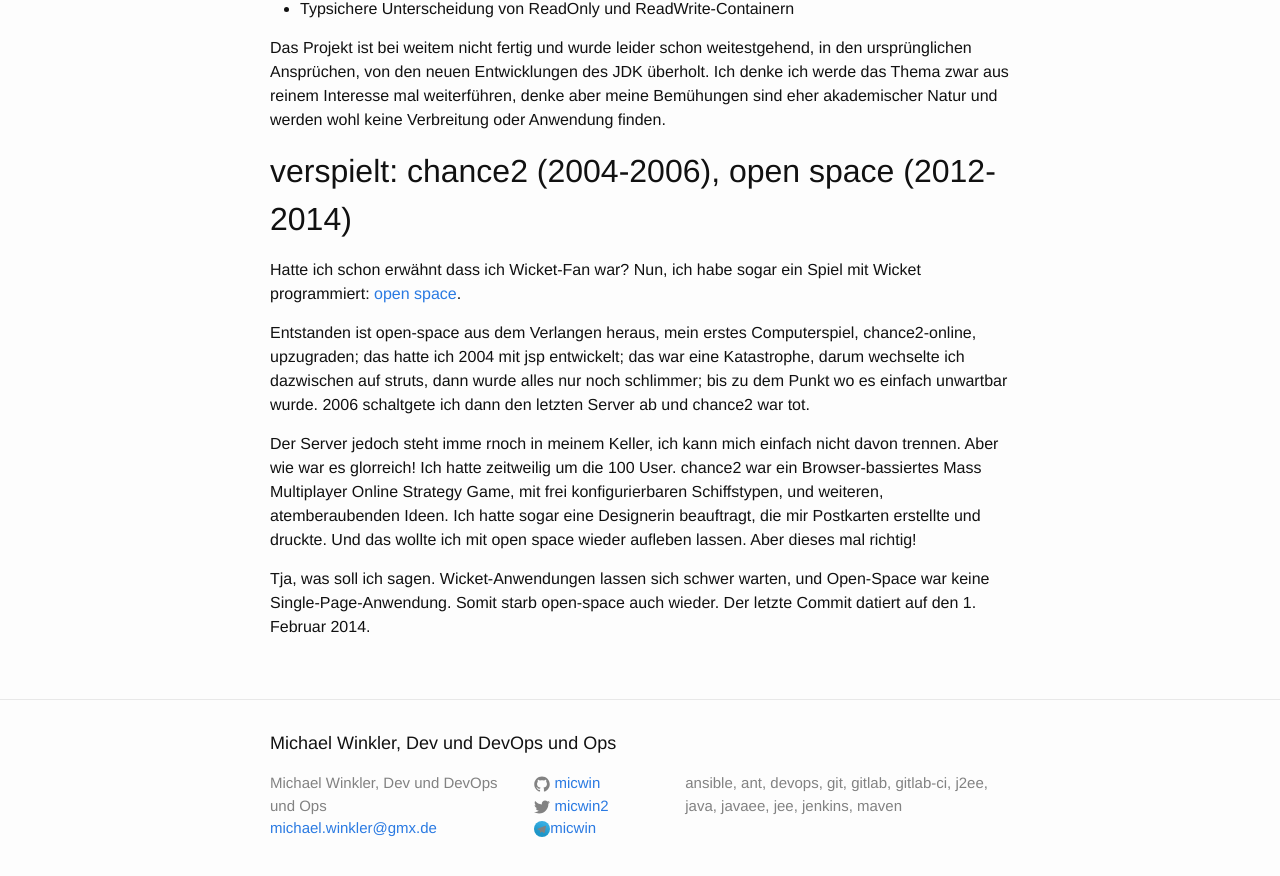
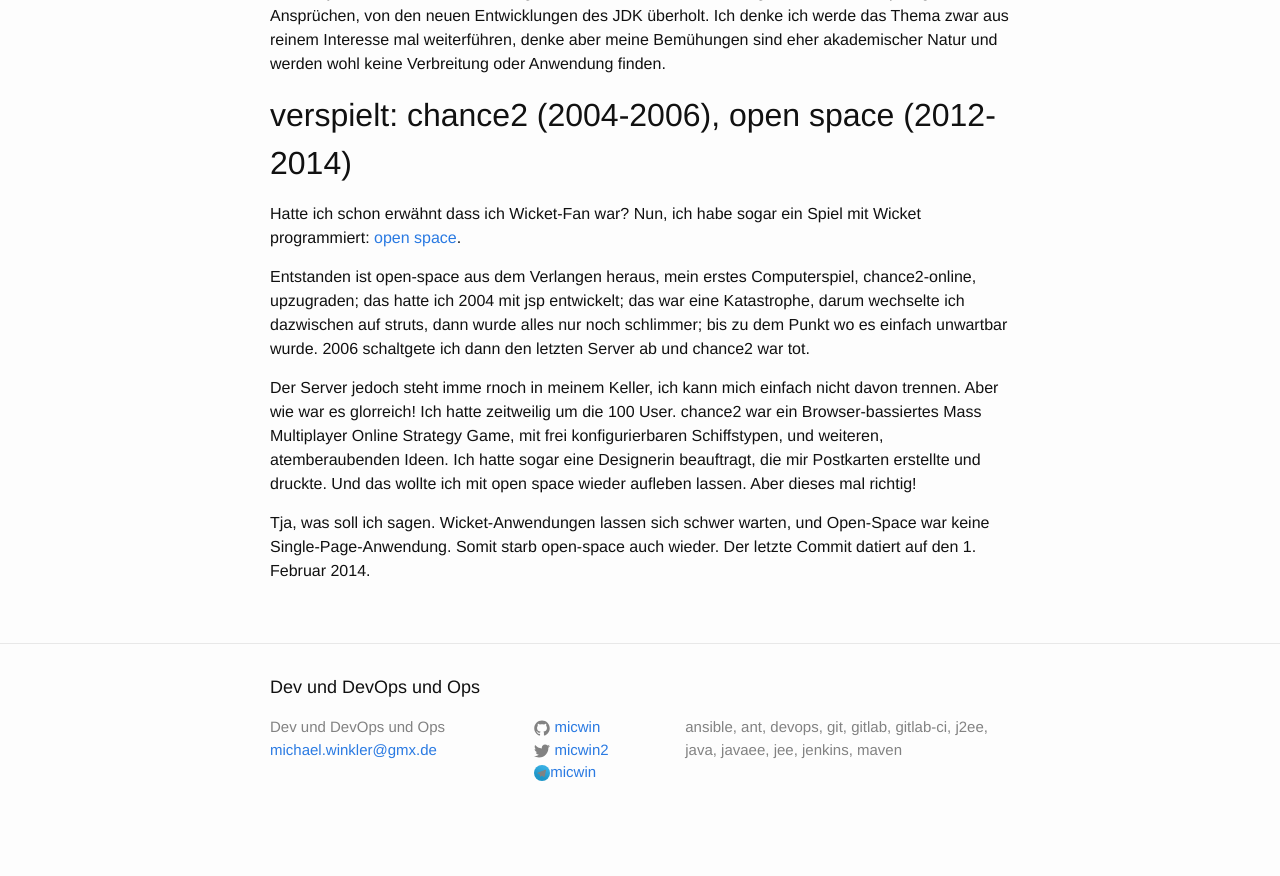
Before and after one commit to micwin/micwin.github.io, a Jekyll site: the page built from probono.md, in a window 1280 px wide and 900 px high, scrolled down 4645 px. Shown: the top 876 px of the window. Built offline with Jekyll 4.4.1, drawn with Linux system fonts in a browser that asks for light colours; after the commit the page ends 5489 px from its top, so only the background shows below that; some of the changed text lies outside the part shown.

Commit message:
Knackiger Titel

```diff
--- a/_config.yml
+++ b/_config.yml
@@ -6,7 +6,7 @@
 # 'jekyll serve'. If you change this file, please restart the server process.
 
 # Site settings
-title: Michael Winkler, Dev und DevOps und Ops
+title: Dev und DevOps und Ops
 email: michael.winkler@gmx.de
 description: > # this means to ignore newlines until "baseurl:"
   ansible, ant, devops, git, gitlab, gitlab-ci, j2ee, java, javaee, jee, jenkins, maven
--- a/probono.md
+++ b/probono.md
@@ -3,8 +3,6 @@ layout: page
 title: Pro Bono
 permalink: /probono/
 ---
-
-{:toc}
 
 Hin und wieder kristallisiert sich in meiner täglichen Arbeit
 ein Problem heraus, das sich mit Software lösen lässt. Dann setze
```
